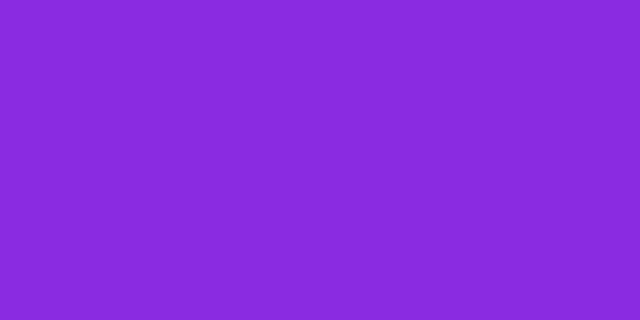
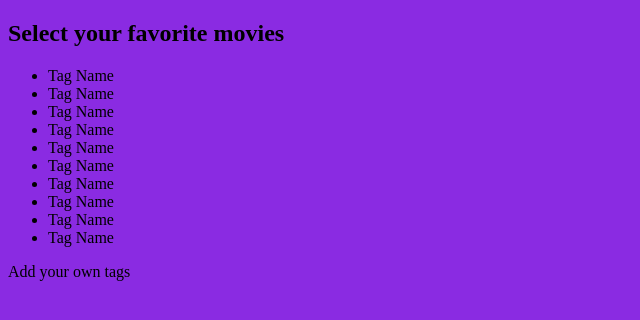
Before and after one commit to ChiaraPassaro/ex-tags, a plain HTML site: page index.html in a window 1280 px wide. Shown: the whole page, without its empty margins (0-640 px from the left). Drawn offline with Linux system fonts and the light colour scheme.

Commit message:
feat: added template

```diff
--- a/index.html
+++ b/index.html
@@ -9,7 +9,26 @@
 </head>
 
 <body>
-
+  <div class="container">
+    <h2>Select your favorite movies</h2>
+    <ul>
+      <li>Tag Name</li>
+      <li>Tag Name</li>
+      <li>Tag Name</li>
+      <li>Tag Name</li>
+      <li>Tag Name</li>
+      <li>Tag Name</li>
+      <li>Tag Name</li>
+      <li>Tag Name</li>
+      <li>Tag Name</li>
+      <li>Tag Name</li>
+    </ul>
+    <div class="footer">
+      <div class="add-tag">
+        Add your own tags
+      </div>
+    </div>
+  </div>
 </body>
 
 </html>
```
